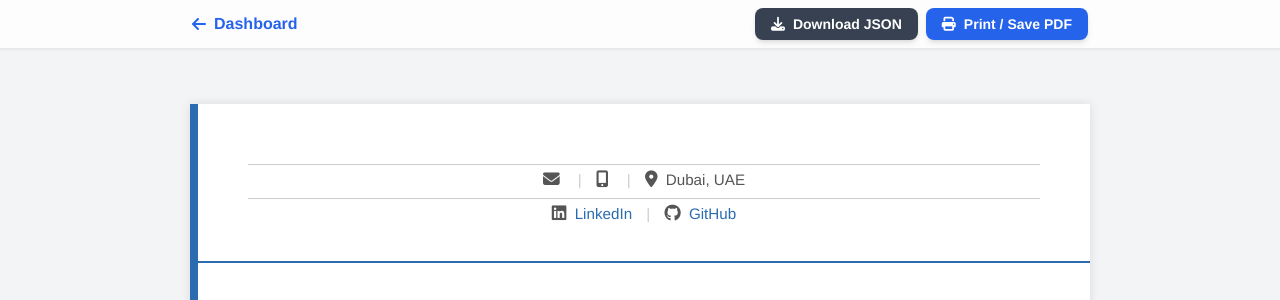
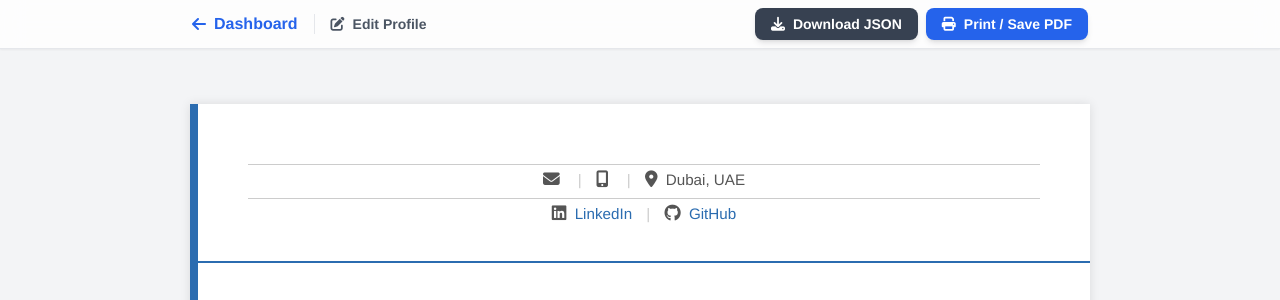
Before and after one commit to jawacompu10/simple_web_resume, a FastAPI app: page /view/1 in a window 1280 px wide. Shown: the top 300 px of the page. Run offline with FastAPI, Linux system fonts and the light colour scheme; some web fonts are replaced.

Commit message:
ux: add direct navigation between Edit and View pages

```diff
--- a/templates/index.html
+++ b/templates/index.html
@@ -18,9 +18,14 @@
     <!-- Floating action bar - Hidden during print -->
     <nav class="fixed top-0 left-0 right-0 bg-white/80 backdrop-blur-md border-b shadow-sm z-50 print:hidden px-4 py-2">
         <div class="max-w-4xl mx-auto flex justify-between items-center">
-            <a href="/" class="text-blue-600 hover:text-blue-800 font-bold flex items-center">
-                <i class="fa-solid fa-arrow-left mr-2"></i> Dashboard
-            </a>
+            <div class="flex gap-4 items-center">
+                <a href="/" class="text-blue-600 hover:text-blue-800 font-bold flex items-center">
+                    <i class="fa-solid fa-arrow-left mr-2"></i> Dashboard
+                </a>
+                <a href="/edit/{{ profile_id }}" class="text-gray-600 hover:text-gray-800 font-semibold flex items-center text-sm border-l pl-4">
+                    <i class="fa-solid fa-pen-to-square mr-2"></i> Edit Profile
+                </a>
+            </div>
             <div class="flex gap-2">
                 <button onclick="downloadCurrentProfile()" class="bg-gray-700 hover:bg-gray-800 text-white px-4 py-1.5 rounded-lg text-sm font-bold flex items-center transition-colors shadow-md">
                     <i class="fa-solid fa-download mr-2"></i> Download JSON
```
Also changed, not shown: templates/edit_profile.html (+8 -3 lines).
